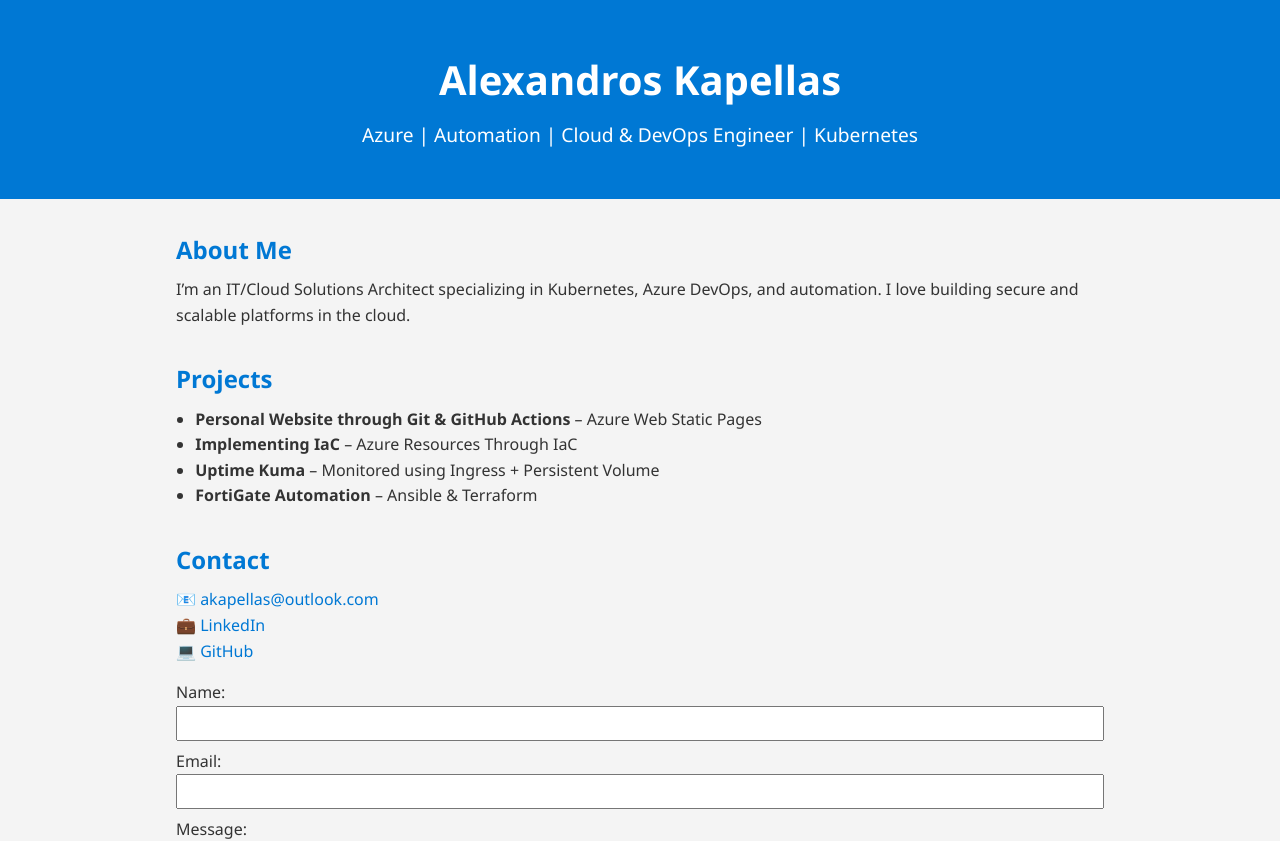
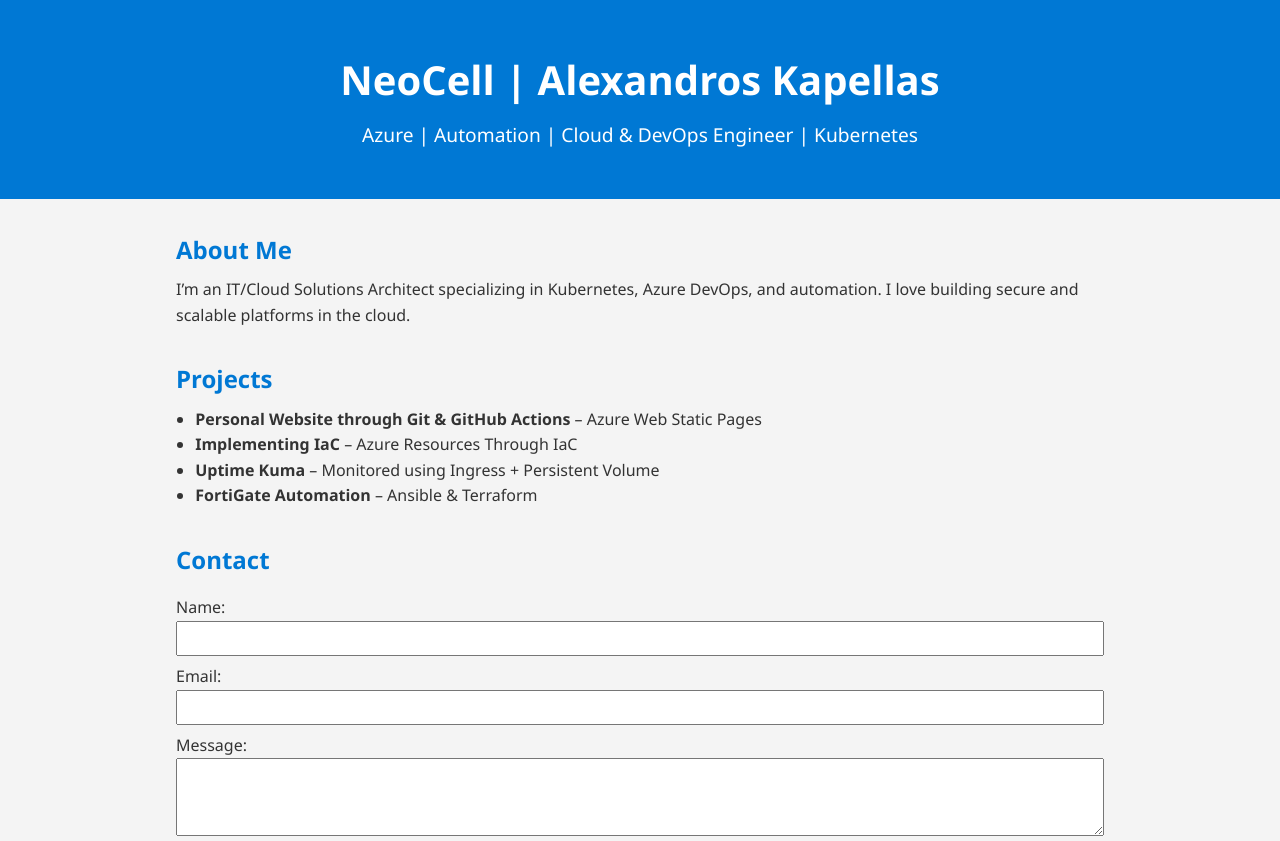
Before and after one commit to m0vida/neocell, a React (Create React App) app in the folder neocell/: page / in a window 1280 px wide. Shown: the top 841 px of the page. Built offline with nearby package versions, Linux system fonts and the light colour scheme.

Commit message:
Upload contact form EmailJS

```diff
--- a/neocell/package.json
+++ b/neocell/package.json
@@ -3,6 +3,7 @@
   "version": "0.1.0",
   "private": true,
   "dependencies": {
+    "@emailjs/browser": "^4.4.1",
     "@testing-library/dom": "^10.4.0",
     "@testing-library/jest-dom": "^6.6.3",
     "@testing-library/react": "^16.3.0",
--- a/neocell/src/components/Contact.js
+++ b/neocell/src/components/Contact.js
@@ -1,4 +1,5 @@
 import React, { useState } from 'react';
+import emailjs from '@emailjs/browser';
 
 function Contact() {
   const [formData, setFormData] = useState({
@@ -16,19 +17,31 @@
 
   const handleSubmit = (e) => {
     e.preventDefault();
-    console.log('Form submitted:', formData);
-    alert('Thank you for your message!');
-    setFormData({ name: '', email: '', message: '' });
+
+    emailjs.send(
+      'service_6em59ul',     // replace with your service ID
+      'template_cq2aacd',    // replace with your template ID
+      {
+        from_name: formData.name,
+        reply_to: formData.email,
+        message: formData.message,
+      },
+      'j6223EoBAhy1akOSM'      // replace with your public key (user ID)
+    )
+    .then((result) => {
+      console.log('Email successfully sent!', result.text);
+      alert('Your message was sent successfully!');
+      setFormData({ name: '', email: '', message: '' });
+    })
+    .catch((error) => {
+      console.error('Failed to send email:', error);
+      alert('Something went wrong. Please try again later.');
+    });
   };
 
   return (
     <section>
       <h2>Contact</h2>
-      <p>
-        📧 <a href="mailto:akapellas@outlook.com">akapellas@outlook.com</a><br />
-        💼 <a href="https://linkedin.com/in/alexkapellas" target="_blank" rel="noopener noreferrer">LinkedIn</a><br />
-        💻 <a href="https://github.com/m0vida" target="_blank" rel="noopener noreferrer">GitHub</a>
-      </p>
       <form onSubmit={handleSubmit} style={{ marginTop: '1rem' }}>
         <div style={{ marginBottom: '0.5rem' }}>
           <label>
--- a/neocell/src/components/Header.js
+++ b/neocell/src/components/Header.js
@@ -3,7 +3,7 @@
 function Header() {
   return (
     <header>
-      <h1>Alexandros Kapellas</h1>
+      <h1>NeoCell | Alexandros Kapellas</h1>
       <p>Azure | Automation | Cloud & DevOps Engineer | Kubernetes</p>
     </header>
   );
```
Also changed, not shown: 1 other file (tests, documents, lock files or other folders).
